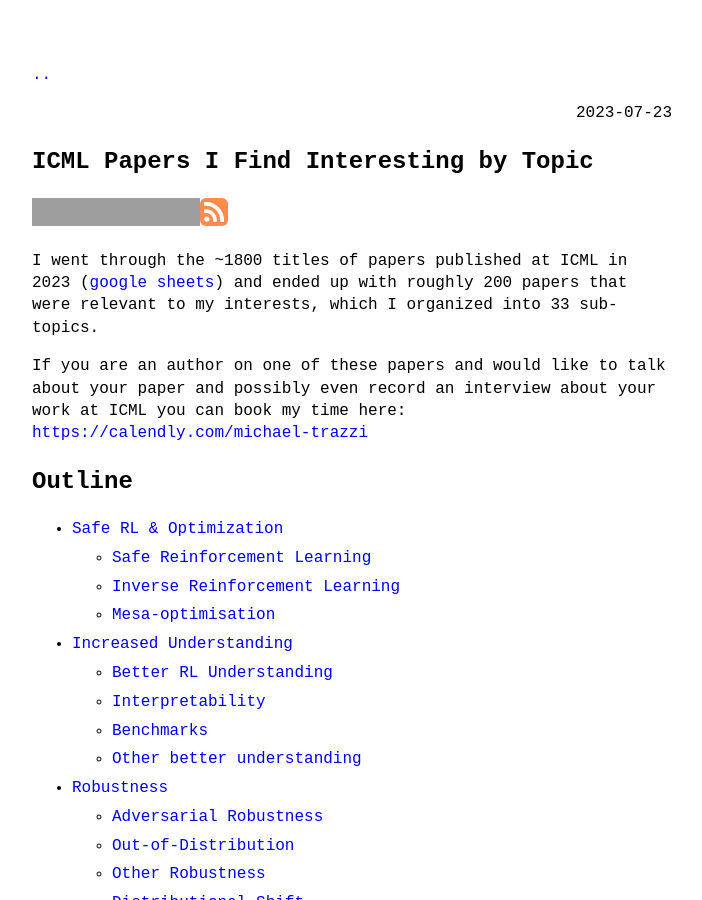
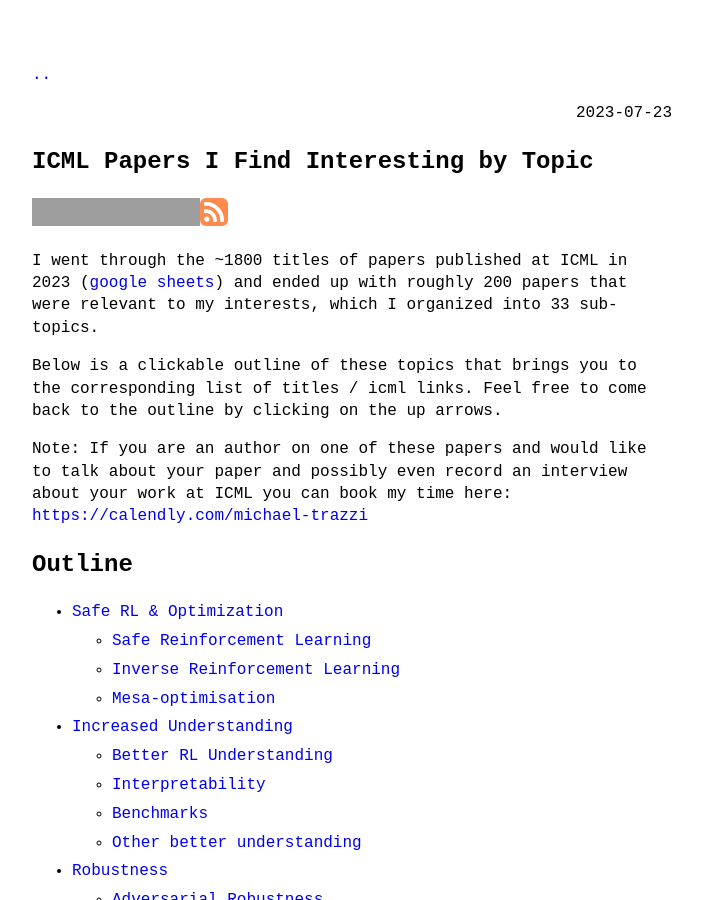
Before and after one commit to theinsideview/theinsideview.github.io, a Jekyll site: the page built from _posts/2023-07-23-icml.md, in a window 1280 px wide and 900 px high, cut to the strip 0-900 px from the top of the window. Shown: the whole strip, without its empty margins (288-990 px from the left). Built offline with Jekyll 4.4.1, drawn with Linux system fonts in a browser that asks for light colours; grey boxes are pictures that could not be loaded.

Commit message:
Update 2023-07-23-icml.md

```diff
--- a/_posts/2023-07-23-icml.md
+++ b/_posts/2023-07-23-icml.md
@@ -7,7 +7,9 @@ permalink: icml
 
 I went through the ~1800 titles of papers published at ICML in 2023 ([google sheets](https://docs.google.com/spreadsheets/d/1fHgwvsgg7y_I3BNxy3fyD-GAyTs4PJb5EFg4ChkrqWg/edit?usp=sharing)) and ended up with roughly 200 papers that were relevant to my interests, which I organized into 33 sub-topics.
 
-If you are an author on one of these papers and would like to talk about your paper and possibly even record an interview about your work at ICML you can book my time here: [https://calendly.com/michael-trazzi](https://calendly.com/michael-trazzi)
+Below is a clickable outline of these topics that brings you to the corresponding list of titles / icml links. Feel free to come back to the outline by clicking on the up arrows.
+
+Note: If you are an author on one of these papers and would like to talk about your paper and possibly even record an interview about your work at ICML you can book my time here: [https://calendly.com/michael-trazzi](https://calendly.com/michael-trazzi)
 
 # Outline
 
```
